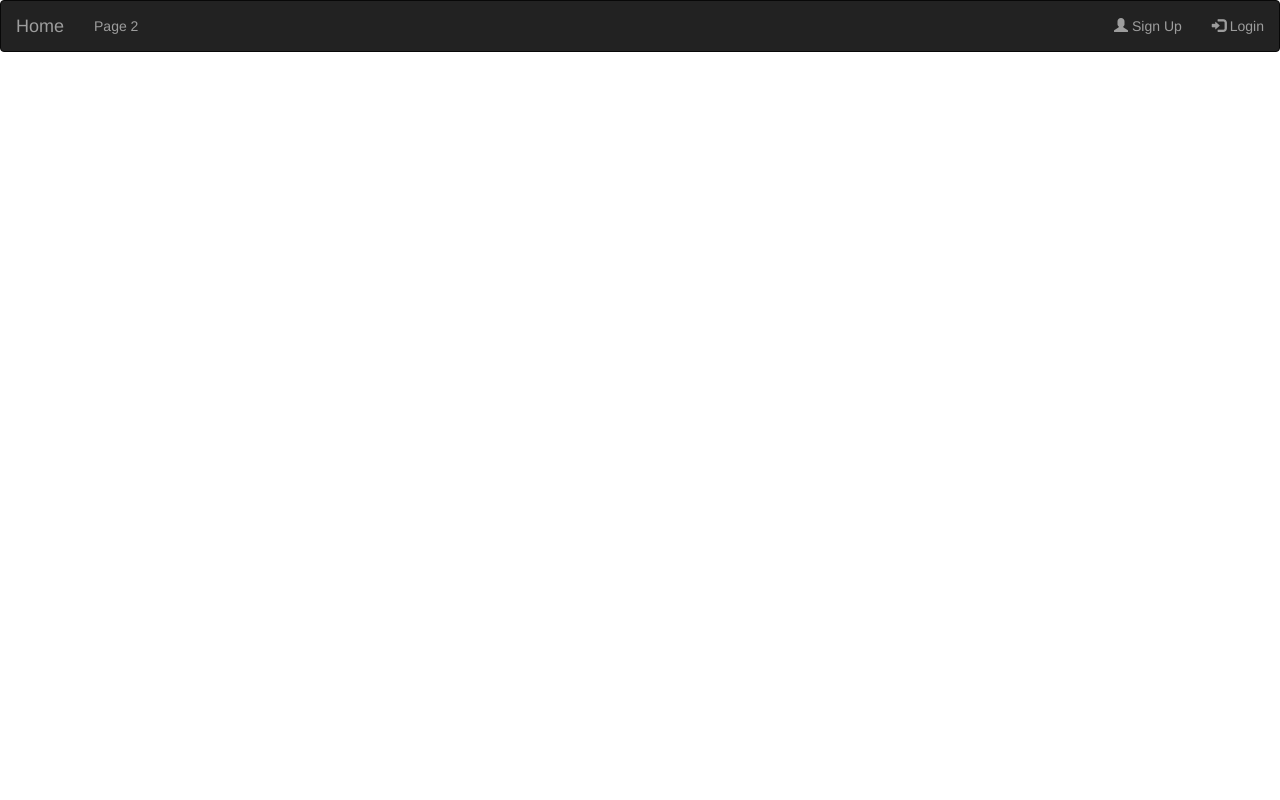
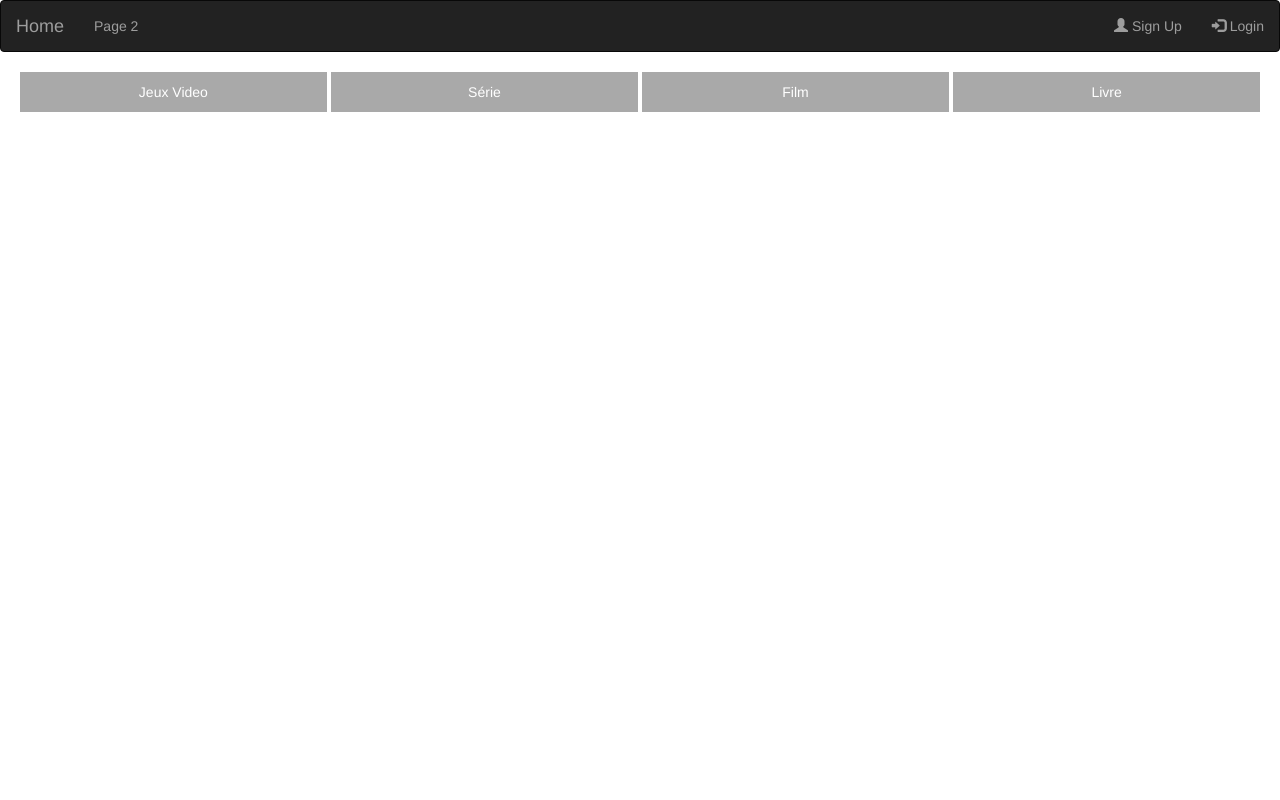
Before and after one commit to dmitrimeili/PreTpi, a PHP site: page /?action=1 in a window 1280 px wide. Run offline with PHP 8.4, Linux system fonts and the light colour scheme; data that the repository does not hold is empty.

Commit message:
main page buttons + pages

```diff
--- a/css/style.css
+++ b/css/style.css
@@ -1,12 +1,7 @@
 body{
-    background: #00589F;
-    filter: progid:DXImageTransform.Microsoft.gradient(startColorstr='#00589F', endColorstr='#0073CF', GradientType=0);
-    background: -webkit-linear-gradient(to bottom, #00589F 50%, #0073CF) !important;
-    background: -moz-linear-gradient(to bottom, #00589F 50%, #0073CF) !important;
-    background: -ms-linear-gradient(to bottom, #00589F 50%, #0073CF) !important;
-    background: -o-linear-gradient(to bottom, #00589F 50%, #0073CF) !important;
-    background: linear-gradient(to bottom, #00589F 50%, #0073CF) !important;
+
     color: white;
+    min-height: 100vh;
 }
 
 div.well{
@@ -34,3 +29,27 @@ div.well{
     height:30px;
     background-image:url('http://placehold.it/200x30/000000/ffffff/&text=BRAND+LOGO');
 }
+.btn-group button {
+    background-color: darkgrey; /* Green background */
+    border: 1px mediumpurple; /* Green border */
+    color: white; /* White text */
+    padding: 10px 24px; /* Some padding */
+    cursor: pointer; /* Pointer/hand icon */
+
+}
+
+.btn-group button:not(:last-child) {
+    border-right: none; /* Prevent double borders */
+}
+
+/* Clear floats (clearfix hack) */
+.btn-group:after {
+    content: "";
+    clear: both;
+    display: table;
+}
+
+/* Add a background color on hover */
+.btn-group button:hover {
+    background-color: mediumpurple;
+}
--- a/index.php
+++ b/index.php
@@ -12,6 +12,9 @@ switch ($page){
     case"Signup";
         Signup();
     break;
+    case"Videogames";
+
+        break;
 
     default:
         Home();
--- /dev/null
+++ b/view/books.php
@@ -0,0 +1 @@
+<?php
--- /dev/null
+++ b/view/films.php
@@ -0,0 +1 @@
+<?php
--- a/view/gabarit.php
+++ b/view/gabarit.php
@@ -17,6 +17,7 @@
  */
 
 ?>
+
 <!DOCTYPE html>
 <html lang="en">
 <head>
@@ -24,8 +25,10 @@
     <meta charset="utf-8">
     <meta name="viewport" content="width=device-width, initial-scale=1">
     <link rel="stylesheet" href="https://maxcdn.bootstrapcdn.com/bootstrap/3.4.1/css/bootstrap.min.css">
+    <link rel="stylesheet" href="css/style.css">
     <script src="https://ajax.googleapis.com/ajax/libs/jquery/3.5.1/jquery.min.js"></script>
     <script src="https://maxcdn.bootstrapcdn.com/bootstrap/3.4.1/js/bootstrap.min.js"></script>
+
 </head>
 <body>
 
--- a/view/home.php
+++ b/view/home.php
@@ -1,3 +1,23 @@
 <?php
+/*
+ * Author : Dmitri Meili
+ * Date : 03.03.2022
+ * Project : PreTpi
+ */
+ob_start();
+$title="home";
+
+?>
+
+        <div class="btn-group" style="width:100%; text-align: center ">
+            <button style="width:24%" >Jeux Video</button>
+            <button style="width:24%">Série</button>
+            <button style="width:24%">Film</button>
+            <button style="width:24%">Livre</button>
+        </div>
+
+
+<?php
+$content = ob_get_clean();
 require "gabarit.php";
 ?>
--- /dev/null
+++ b/view/series.php
@@ -0,0 +1 @@
+<?php
--- a/view/signup.php
+++ b/view/signup.php
@@ -31,7 +31,7 @@ $title="signup";
                             <button type="button" class="btn btn-def btn-block">Sign up</button>
                         </div>
                         <div class="form-group text-center">
-                            <a href="index.php?action=Signup">Login</a>
+                            <a href="index.php?action=Login">Login</a>
                         </div>
                     </form>
                 </div>
--- /dev/null
+++ b/view/videogames.php
@@ -0,0 +1 @@
+<?php
```
Also changed, not shown: controler/controler.php (line endings or trailing spaces), 2 other files.
